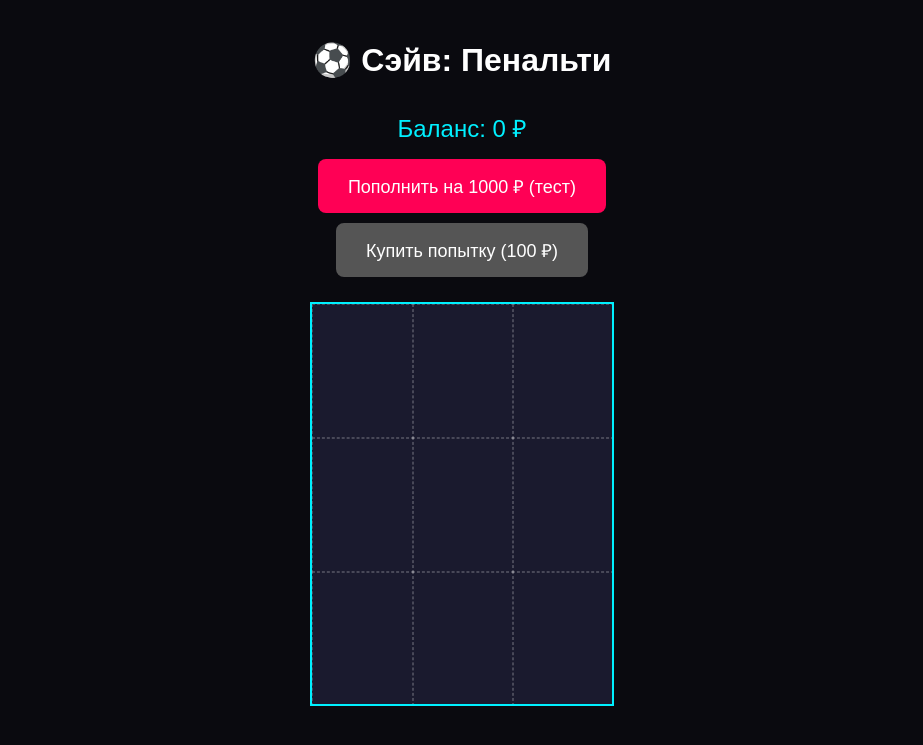
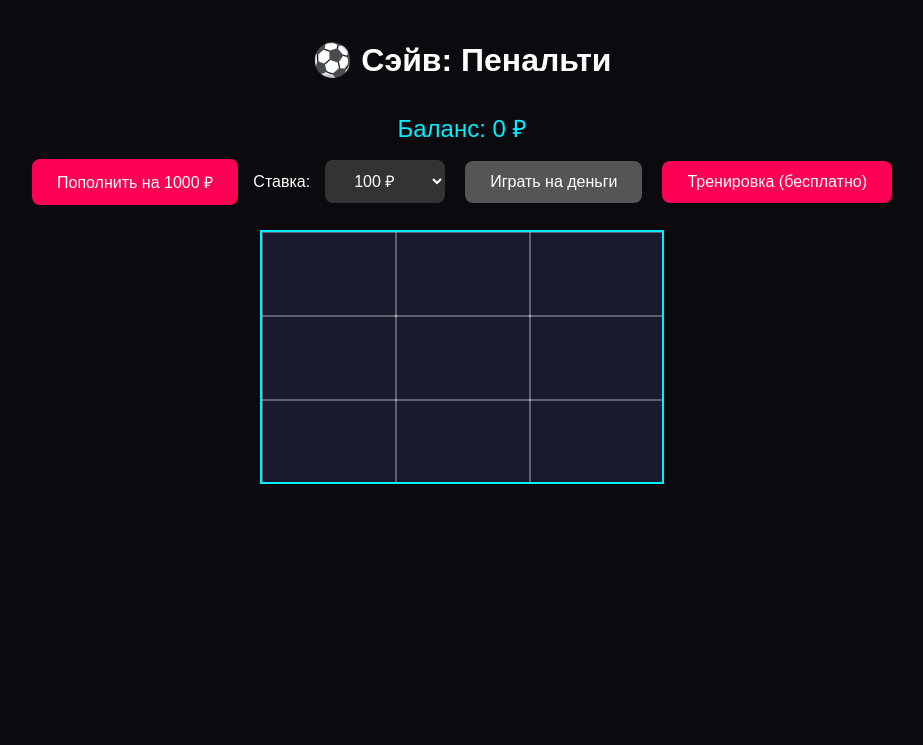
Before and after one commit to Dmitrii-itd/save-penalty-game, a Flask app: page / in a window 1280 px wide. Shown: the top 745 px of the page, without its empty margins (178-1101 px from the left). Run offline with Flask 3, Linux system fonts and the light colour scheme.

Commit message:
Update index.html

```diff
--- a/templates/index.html
+++ b/templates/index.html
@@ -3,27 +3,37 @@
 <head>
     <meta charset="UTF-8">
     <meta name="viewport" content="width=device-width, initial-scale=1.0, user-scalable=no">
-    <title>Сэйв: Пенальти (прототип)</title>
+    <title>Сэйв: Пенальти (горизонтальный)</title>
     <style>
         body { font-family: Arial, sans-serif; background: #0a0a0f; color: white; margin: 0; padding: 20px; display: flex; flex-direction: column; align-items: center; }
         #balance { font-size: 24px; margin: 10px; color: #00f0ff; }
-        button { background: #ff0055; border: none; color: white; padding: 15px 30px; font-size: 18px; border-radius: 8px; cursor: pointer; margin: 5px; }
-        button:disabled { background: #555; }
-        #field { position: relative; width: 300px; height: 400px; background: #1a1a2e; border: 2px solid #00f0ff; margin: 20px auto; overflow: hidden; }
-        .sector { position: absolute; border: 1px dashed rgba(255,255,255,0.2); }
-        .highlight { background: rgba(255, 0, 100, 0.5); }
-        #ball { position: absolute; width: 20px; height: 20px; background: white; border-radius: 50%; transition: transform 0.5s linear; }
-        #message { margin-top: 10px; font-size: 20px; color: #ff0; }
+        button, select { background: #ff0055; border: none; color: white; padding: 12px 25px; font-size: 16px; border-radius: 8px; cursor: pointer; margin: 5px; }
+        button:disabled, select:disabled { background: #555; cursor: not-allowed; }
+        #field { position: relative; width: 400px; height: 250px; background: #1a1a2e; border: 2px solid #00f0ff; margin: 20px auto; overflow: hidden; user-select: none; }
+        .sector { position: absolute; border: 1px solid rgba(255,255,255,0.3); transition: background 0.1s; }
+        .sector.highlight { background: rgba(255, 0, 100, 0.7); border-color: #ff0; transform: scale(1.02); z-index: 2; }
+        #message { margin-top: 10px; font-size: 20px; color: #ff0; min-height: 30px; }
+        #result { margin-top: 10px; font-size: 16px; color: #ccc; white-space: pre-line; }
+        #controls { display: flex; align-items: center; gap: 10px; flex-wrap: wrap; justify-content: center; }
+        select { background: #333; }
     </style>
 </head>
 <body>
     <h1>⚽ Сэйв: Пенальти</h1>
     <div id="balance">Баланс: <span id="bal">0</span> ₽</div>
-    <button onclick="deposit()">Пополнить на 1000 ₽ (тест)</button>
-    <button id="playBtn" onclick="startAttempt()" disabled>Купить попытку (100 ₽)</button>
-    <div id="field">
-        <!-- 9 секторов будут сгенерированы JS -->
+    <div id="controls">
+        <button onclick="deposit()">Пополнить на 1000 ₽</button>
+        <label for="stakeSelect">Ставка:</label>
+        <select id="stakeSelect">
+            <option value="100">100 ₽</option>
+            <option value="200">200 ₽</option>
+            <option value="500">500 ₽</option>
+            <option value="1000">1000 ₽</option>
+        </select>
+        <button id="playBtn" onclick="startAttempt(false)">Играть на деньги</button>
+        <button id="trainBtn" onclick="startAttempt(true)">Тренировка (бесплатно)</button>
     </div>
+    <div id="field"></div>
     <div id="message"></div>
     <div id="result"></div>
 
@@ -33,16 +43,25 @@
         let currentStake = 100;
         let currentShot = 0;
         let attemptActive = false;
-        let clickResult = []; // массив результатов для отправки
-        let timer = null;
+        let clickResult = [];
+        let isTraining = false;
 
-        // Обновить баланс с сервера
         async function fetchBalance() {
             const resp = await fetch('/api/balance');
             const data = await resp.json();
             balance = data.balance;
             document.getElementById('bal').textContent = balance;
-            document.getElementById('playBtn').disabled = balance < 100;
+            updateButtons();
+        }
+
+        function updateButtons() {
+            const playBtn = document.getElementById('playBtn');
+            const trainBtn = document.getElementById('trainBtn');
+            const stakeSelect = document.getElementById('stakeSelect');
+            const disabled = attemptActive || balance < 100;
+            playBtn.disabled = disabled;
+            trainBtn.disabled = attemptActive;
+            stakeSelect.disabled = attemptActive;
         }
 
         async function deposit() {
@@ -54,23 +73,41 @@
             fetchBalance();
         }
 
-        async function startAttempt() {
-            if (balance < currentStake) return alert('Недостаточно средств');
-            const resp = await fetch('/api/attempt', {
+        async function startAttempt(training = false) {
+            if (attemptActive) return;
+            isTraining = training;
+            currentStake = parseInt(document.getElementById('stakeSelect').value);
+
+            if (!training && balance < currentStake) {
+                alert('Недостаточно средств');
+                return;
+            }
+
+            let response;
+            if (training) {
+                response = await fetch('/api/training');
+            } else {
+                response = await fetch('/api/attempt', {
                     method: 'POST',
                     headers: {'Content-Type': 'application/json'},
                     body: JSON.stringify({stake: currentStake})
                 });
-            const data = await resp.json();
+            }
+
+            const data = await response.json();
             if (data.error) {
                 alert(data.error);
                 return;
             }
+
             currentTrack = data.track;
+            if (!training) {
                 balance = data.balance;
                 document.getElementById('bal').textContent = balance;
-            document.getElementById('playBtn').disabled = true;
+            }
+
             attemptActive = true;
+            updateButtons();
             currentShot = 0;
             clickResult = [];
             document.getElementById('message').textContent = '';
@@ -85,14 +122,11 @@
             }
             const shot = currentTrack[currentShot];
             const sector = shot.sector;
-            const promptTime = shot.prompt_time * 1000; // в миллисекундах
-            // Подсвечиваем сектор через promptTime и держим 300 мс
+            const promptTime = shot.prompt_time * 1000;
             setTimeout(() => {
                 if (!attemptActive) return;
                 highlightSector(sector);
-                // Запускаем таймер реакции: игрок должен кликнуть за 300 мс
                 const startTime = Date.now();
-                // Обработчик клика на поле
                 const field = document.getElementById('field');
                 const clickHandler = function(e) {
                     if (!attemptActive) return;
@@ -101,8 +135,6 @@
                     const y = e.clientY - rect.top;
                     const clickedSector = getSectorFromCoords(x, y, rect.width, rect.height);
                     const reactionTime = Date.now() - startTime;
-                    // Проверка
-                    const correct = clickedSector === sector && reactionTime >= 100;
                     clickResult.push({
                         sector_clicked: clickedSector,
                         reaction_time_ms: reactionTime,
@@ -111,14 +143,11 @@
                     clearHighlight();
                     field.removeEventListener('click', clickHandler);
                     currentShot++;
-                    // Задержка перед следующим ударом
                     setTimeout(startShot, 500);
                 };
                 field.addEventListener('click', clickHandler);
-                // Если не кликнул за 300 мс, автофиксация промаха
                 setTimeout(() => {
                     if (attemptActive && clickResult.length === currentShot) {
-                        // Не кликнули вовремя
                         clickResult.push({
                             sector_clicked: -1,
                             reaction_time_ms: 1000,
@@ -129,7 +158,7 @@
                         currentShot++;
                         setTimeout(startShot, 500);
                     }
-                }, 300);
+                }, REACTION_WINDOW_MS);
             }, promptTime);
         }
 
@@ -147,7 +176,6 @@
         }
 
         function getSectorFromCoords(x, y, width, height) {
-            // Сетка 3x3
             const col = Math.floor(x / (width / 3));
             const row = Math.floor(y / (height / 3));
             if (col < 0 || col > 2 || row < 0 || row > 2) return -1;
@@ -156,7 +184,15 @@
 
         async function endAttempt() {
             attemptActive = false;
-            // Отправляем результаты на сервер
+            updateButtons();
+
+            if (isTraining) {
+                const saved = clickResult.filter(r => r.sector_clicked === r.correct_sector && r.reaction_time_ms >= 100).length;
+                document.getElementById('message').textContent = `Тренировка: отбито ${saved}/5`;
+                document.getElementById('result').textContent = formatResult(clickResult);
+                return;
+            }
+
             const resp = await fetch('/api/submit_result', {
                 method: 'POST',
                 headers: {'Content-Type': 'application/json'},
@@ -172,11 +208,19 @@
                 balance = data.balance;
                 document.getElementById('bal').textContent = balance;
                 document.getElementById('message').textContent = data.message;
+                document.getElementById('result').textContent = formatResult(clickResult);
             }
-            document.getElementById('playBtn').disabled = balance < 100;
         }
 
-        // Генерация поля с секторами
+        function formatResult(results) {
+            let text = 'Детали ударов:\n';
+            results.forEach((r, i) => {
+                const hit = r.sector_clicked === r.correct_sector && r.reaction_time_ms >= 100;
+                text += `Удар ${i+1}: ${hit ? '✅ Отбит' : '❌ Пропущен'} (сектор ${r.correct_sector}, реакция ${r.reaction_time_ms} мс)\n`;
+            });
+            return text;
+        }
+
         function createField() {
             const field = document.getElementById('field');
             const w = field.clientWidth / 3;
@@ -199,6 +243,9 @@
             createField();
             fetchBalance();
         };
+
+        // экспортируем константу для использования в setTimeout
+        const REACTION_WINDOW_MS = 400;
     </script>
 </body>
 </html>
```
Lines whose indentation alone changed are shown as unchanged.
